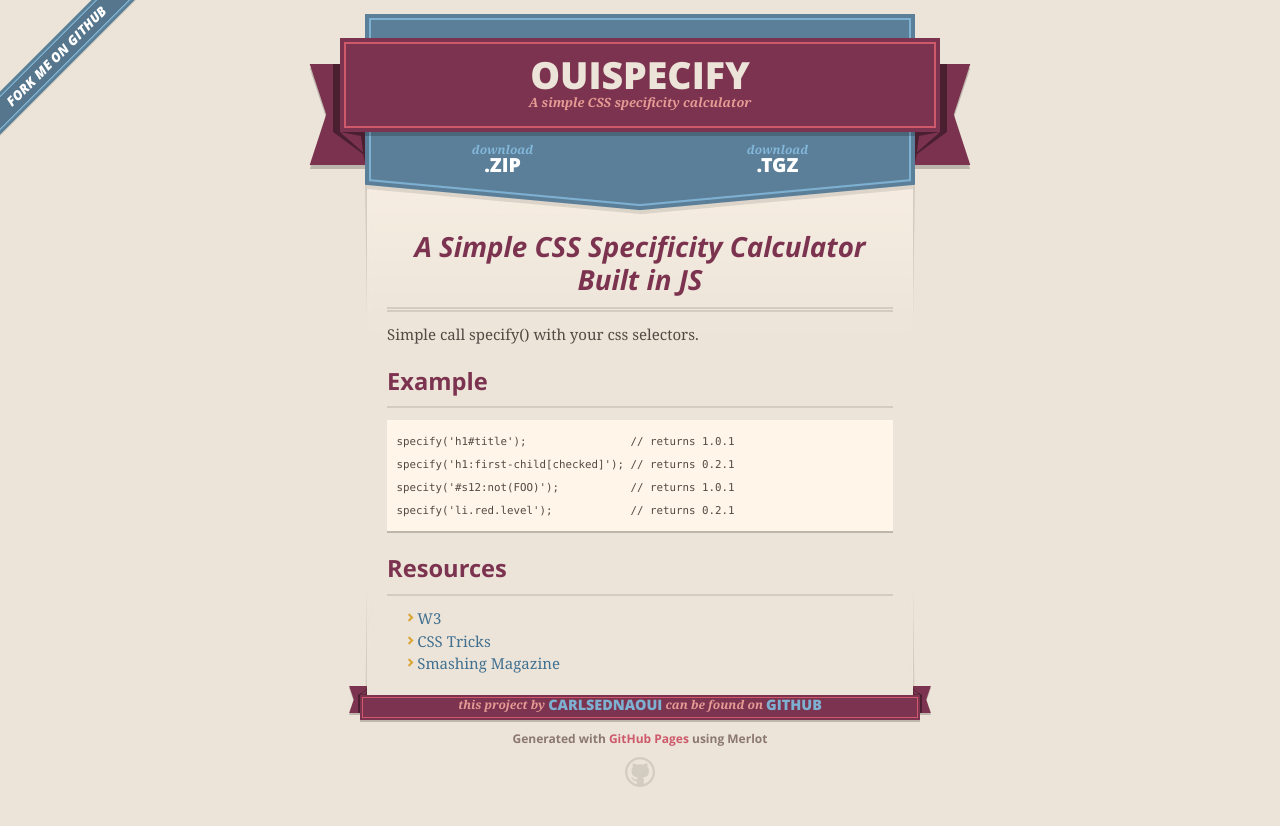
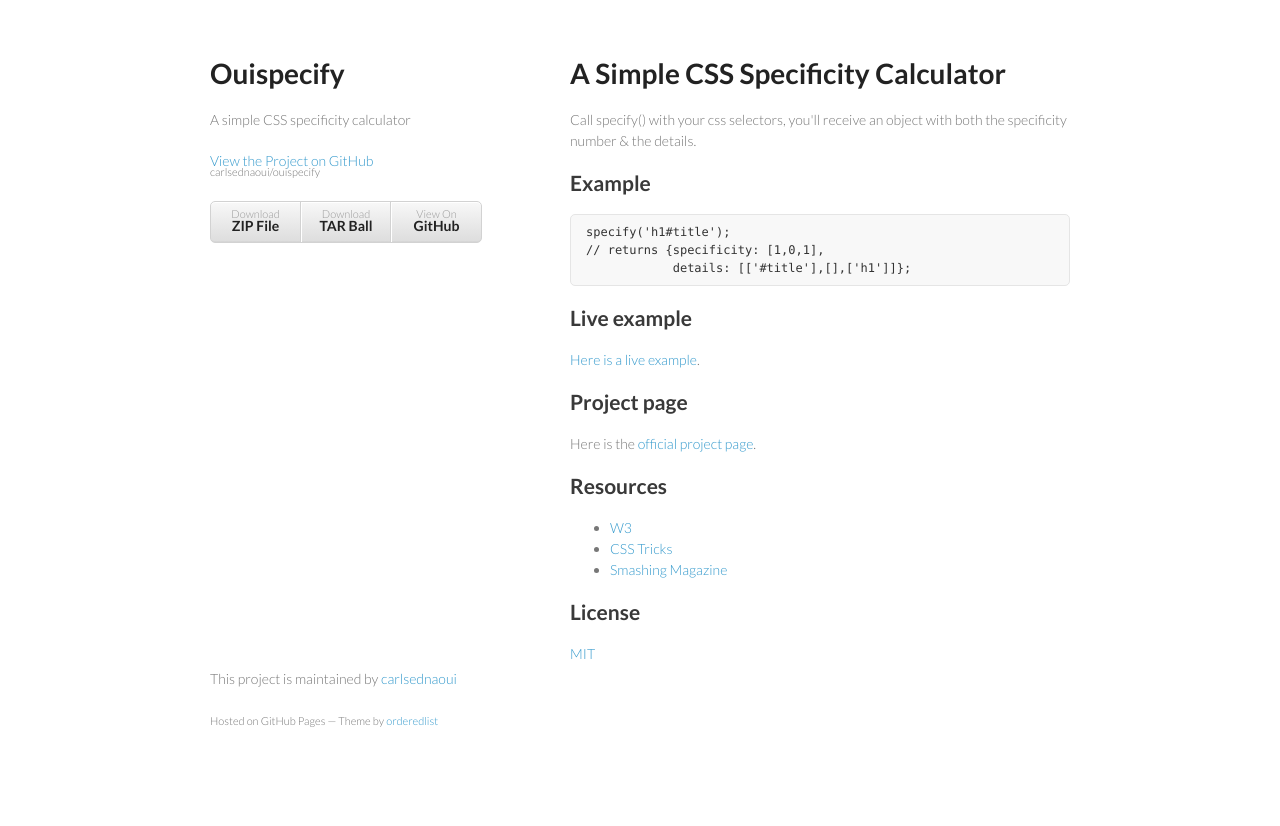
Before and after one commit to carlsednaoui/ouispecify, a plain HTML site: page index.html in a window 1280 px wide. After the commit the page ends 800 px from the top, so only its background shows below. Drawn offline with nearby package versions, Linux system fonts and the light colour scheme.

Commit message:
Create gh-pages branch via GitHub

```diff
--- a/index.html
+++ b/index.html
@@ -1,64 +1,55 @@
-<!DOCTYPE html>
+<!doctype html>
 <html>
   <head>
-    <meta charset='utf-8'>
+    <meta charset="utf-8">
     <meta http-equiv="X-UA-Compatible" content="chrome=1">
-    <meta name="viewport" content="width=640" />
+    <title>Ouispecify by carlsednaoui</title>
 
-    <link rel="stylesheet" href="stylesheets/core.css" media="screen"/>
-    <link rel="stylesheet" href="stylesheets/mobile.css" media="handheld, only screen and (max-device-width:640px)"/>
-    <link rel="stylesheet" href="stylesheets/pygment_trac.css"/>
+    <link rel="stylesheet" href="stylesheets/styles.css">
+    <link rel="stylesheet" href="stylesheets/pygment_trac.css">
+    <meta name="viewport" content="width=device-width, initial-scale=1, user-scalable=no">
+    <!--[if lt IE 9]>
+    <script src="//html5shiv.googlecode.com/svn/trunk/html5.js"></script>
+    <![endif]-->
+  </head>
+  <body>
+    <div class="wrapper">
+      <header>
+        <h1>Ouispecify</h1>
+        <p>A simple CSS specificity calculator</p>
 
-    <script type="text/javascript" src="javascripts/modernizr.js"></script>
-    <script type="text/javascript" src="https://ajax.googleapis.com/ajax/libs/jquery/1.7.1/jquery.min.js"></script>
-    <script type="text/javascript" src="javascripts/headsmart.min.js"></script>
-    <script type="text/javascript">
-      $(document).ready(function () {
-        $('#main_content').headsmart()
-      })
-    </script>
-    <title>Ouispecify by carlsednaoui</title>
-  </head>
-
-  <body>
-    <a id="forkme_banner" href="https://github.com/carlsednaoui/ouispecify">View on GitHub</a>
-    <div class="shell">
-
-      <header>
-        <span class="ribbon-outer">
-          <span class="ribbon-inner">
-            <h1>Ouispecify</h1>
-            <h2>A simple CSS specificity calculator</h2>
-          </span>
-          <span class="left-tail"></span>
-          <span class="right-tail"></span>
-        </span>
-      </header>
-
-      <section id="downloads">
-        <span class="inner">
-          <a href="https://github.com/carlsednaoui/ouispecify/zipball/master" class="zip"><em>download</em> .ZIP</a><a href="https://github.com/carlsednaoui/ouispecify/tarball/master" class="tgz"><em>download</em> .TGZ</a>
-        </span>
-      </section>
+        <p class="view"><a href="https://github.com/carlsednaoui/ouispecify">View the Project on GitHub <small>carlsednaoui/ouispecify</small></a></p>
 
 
-      <span class="banner-fix"></span>
+        <ul>
+          <li><a href="https://github.com/carlsednaoui/ouispecify/zipball/master">Download <strong>ZIP File</strong></a></li>
+          <li><a href="https://github.com/carlsednaoui/ouispecify/tarball/master">Download <strong>TAR Ball</strong></a></li>
+          <li><a href="https://github.com/carlsednaoui/ouispecify">View On <strong>GitHub</strong></a></li>
+        </ul>
+      </header>
+      <section>
+        <h1>
+<a name="a-simple-css-specificity-calculator" class="anchor" href="#a-simple-css-specificity-calculator"><span class="octicon octicon-link"></span></a>A Simple CSS Specificity Calculator</h1>
 
-
-      <section id="main_content">
-        <h1>
-<a name="a-simple-css-specificity-calculator-built-in-js" class="anchor" href="#a-simple-css-specificity-calculator-built-in-js"><span class="octicon octicon-link"></span></a>A Simple CSS Specificity Calculator Built in JS</h1>
-
-<p>Simple call specify() with your css selectors.</p>
+<p>Call specify() with your css selectors, you'll receive an object with both the specificity number &amp; the details.</p>
 
 <h2>
 <a name="example" class="anchor" href="#example"><span class="octicon octicon-link"></span></a>Example</h2>
 
-<pre><code>specify('h1#title');                // returns 1.0.1
-specify('h1:first-child[checked]'); // returns 0.2.1
-specity('#s12:not(FOO)');           // returns 1.0.1
-specify('li.red.level');            // returns 0.2.1
+<pre><code>specify('h1#title');
+// returns {specificity: [1,0,1],
+            details: [['#title'],[],['h1']]};
 </code></pre>
+
+<h2>
+<a name="live-example" class="anchor" href="#live-example"><span class="octicon octicon-link"></span></a>Live example</h2>
+
+<p><a href="http://carlsednaoui.github.io/ouispecify/example.html">Here is a live example</a>.</p>
+
+<h2>
+<a name="project-page" class="anchor" href="#project-page"><span class="octicon octicon-link"></span></a>Project page</h2>
+
+<p>Here is the <a href="http://carlsednaoui.github.io/ouispecify/">official project page</a>.</p>
 
 <h2>
 <a name="resources" class="anchor" href="#resources"><span class="octicon octicon-link"></span></a>Resources</h2>
@@ -67,23 +58,17 @@ specify('li.red.level');            // returns 0.2.1
 <li><a href="http://www.w3.org/TR/selectors/">W3</a></li>
 <li><a href="http://css-tricks.com/specifics-on-css-specificity/">CSS Tricks</a></li>
 <li><a href="http://coding.smashingmagazine.com/2007/07/27/css-specificity-things-you-should-know/">Smashing Magazine</a></li>
-</ul>
+</ul><h2>
+<a name="license" class="anchor" href="#license"><span class="octicon octicon-link"></span></a>License</h2>
+
+<p><a href="http://opensource.org/licenses/MIT">MIT</a></p>
       </section>
-
       <footer>
-        <span class="ribbon-outer">
-          <span class="ribbon-inner">
-            <p>this project by <a href="https://github.com/carlsednaoui">carlsednaoui</a> can be found on <a href="https://github.com/carlsednaoui/ouispecify">GitHub</a></p>
-          </span>
-          <span class="left-tail"></span>
-          <span class="right-tail"></span>
-        </span>
-        <p>Generated with <a href="http://pages.github.com">GitHub Pages</a> using Merlot</p>
-        <span class="octocat"></span>
+        <p>This project is maintained by <a href="https://github.com/carlsednaoui">carlsednaoui</a></p>
+        <p><small>Hosted on GitHub Pages &mdash; Theme by <a href="https://github.com/orderedlist">orderedlist</a></small></p>
       </footer>
-
     </div>
-
+    <script src="javascripts/scale.fix.js"></script>
 
   </body>
 </html>
--- /dev/null
+++ b/javascripts/scale.fix.js
@@ -0,0 +1,17 @@
+var metas = document.getElementsByTagName('meta');
+var i;
+if (navigator.userAgent.match(/iPhone/i)) {
+  for (i=0; i<metas.length; i++) {
+    if (metas[i].name == "viewport") {
+      metas[i].content = "width=device-width, minimum-scale=1.0, maximum-scale=1.0";
+    }
+  }
+  document.addEventListener("gesturestart", gestureStart, false);
+}
+function gestureStart() {
+  for (i=0; i<metas.length; i++) {
+    if (metas[i].name == "viewport") {
+      metas[i].content = "width=device-width, minimum-scale=0.25, maximum-scale=1.6";
+    }
+  }
+}
--- a/params.json
+++ b/params.json
@@ -1 +1 @@
-{"name":"Ouispecify","tagline":"A simple CSS specificity calculator","body":"# A Simple CSS Specificity Calculator Built in JS\r\nSimple call specify() with your css selectors.\r\n\r\n## Example\r\n    specify('h1#title');                // returns 1.0.1\r\n    specify('h1:first-child[checked]'); // returns 0.2.1\r\n    specity('#s12:not(FOO)');           // returns 1.0.1\r\n    specify('li.red.level');            // returns 0.2.1\r\n\r\n\r\n## Resources\r\n- [W3](http://www.w3.org/TR/selectors/)\r\n- [CSS Tricks](http://css-tricks.com/specifics-on-css-specificity/)\r\n- [Smashing Magazine](http://coding.smashingmagazine.com/2007/07/27/css-specificity-things-you-should-know/)\r\n","google":"","note":"Don't delete this file! It's used internally to help with page regeneration."}
+{"name":"Ouispecify","tagline":"A simple CSS specificity calculator","body":"# A Simple CSS Specificity Calculator\r\nCall specify() with your css selectors, you'll receive an object with both the specificity number & the details.\r\n\r\n## Example\r\n    specify('h1#title');                \r\n    // returns {specificity: [1,0,1],\r\n                details: [['#title'],[],['h1']]};\r\n\r\n## Live example\r\n[Here is a live example](http://carlsednaoui.github.io/ouispecify/example.html).\r\n\r\n## Project page\r\nHere is the [official project page](http://carlsednaoui.github.io/ouispecify/).\r\n\r\n## Resources\r\n- [W3](http://www.w3.org/TR/selectors/)\r\n- [CSS Tricks](http://css-tricks.com/specifics-on-css-specificity/)\r\n- [Smashing Magazine](http://coding.smashingmagazine.com/2007/07/27/css-specificity-things-you-should-know/)\r\n\r\n## License\r\n[MIT](http://opensource.org/licenses/MIT)","google":"","note":"Don't delete this file! It's used internally to help with page regeneration."}
--- /dev/null
+++ b/stylesheets/styles.css
@@ -0,0 +1,255 @@
+@import url(https://fonts.googleapis.com/css?family=Lato:300italic,700italic,300,700);
+
+body {
+  padding:50px;
+  font:14px/1.5 Lato, "Helvetica Neue", Helvetica, Arial, sans-serif;
+  color:#777;
+  font-weight:300;
+}
+
+h1, h2, h3, h4, h5, h6 {
+  color:#222;
+  margin:0 0 20px;
+}
+
+p, ul, ol, table, pre, dl {
+  margin:0 0 20px;
+}
+
+h1, h2, h3 {
+  line-height:1.1;
+}
+
+h1 {
+  font-size:28px;
+}
+
+h2 {
+  color:#393939;
+}
+
+h3, h4, h5, h6 {
+  color:#494949;
+}
+
+a {
+  color:#39c;
+  font-weight:400;
+  text-decoration:none;
+}
+
+a small {
+  font-size:11px;
+  color:#777;
+  margin-top:-0.6em;
+  display:block;
+}
+
+.wrapper {
+  width:860px;
+  margin:0 auto;
+}
+
+blockquote {
+  border-left:1px solid #e5e5e5;
+  margin:0;
+  padding:0 0 0 20px;
+  font-style:italic;
+}
+
+code, pre {
+  font-family:Monaco, Bitstream Vera Sans Mono, Lucida Console, Terminal;
+  color:#333;
+  font-size:12px;
+}
+
+pre {
+  padding:8px 15px;
+  background: #f8f8f8;
+  border-radius:5px;
+  border:1px solid #e5e5e5;
+  overflow-x: auto;
+}
+
+table {
+  width:100%;
+  border-collapse:collapse;
+}
+
+th, td {
+  text-align:left;
+  padding:5px 10px;
+  border-bottom:1px solid #e5e5e5;
+}
+
+dt {
+  color:#444;
+  font-weight:700;
+}
+
+th {
+  color:#444;
+}
+
+img {
+  max-width:100%;
+}
+
+header {
+  width:270px;
+  float:left;
+  position:fixed;
+}
+
+header ul {
+  list-style:none;
+  height:40px;
+
+  padding:0;
+
+  background: #eee;
+  background: -moz-linear-gradient(top, #f8f8f8 0%, #dddddd 100%);
+  background: -webkit-gradient(linear, left top, left bottom, color-stop(0%,#f8f8f8), color-stop(100%,#dddddd));
+  background: -webkit-linear-gradient(top, #f8f8f8 0%,#dddddd 100%);
+  background: -o-linear-gradient(top, #f8f8f8 0%,#dddddd 100%);
+  background: -ms-linear-gradient(top, #f8f8f8 0%,#dddddd 100%);
+  background: linear-gradient(top, #f8f8f8 0%,#dddddd 100%);
+
+  border-radius:5px;
+  border:1px solid #d2d2d2;
+  box-shadow:inset #fff 0 1px 0, inset rgba(0,0,0,0.03) 0 -1px 0;
+  width:270px;
+}
+
+header li {
+  width:89px;
+  float:left;
+  border-right:1px solid #d2d2d2;
+  height:40px;
+}
+
+header ul a {
+  line-height:1;
+  font-size:11px;
+  color:#999;
+  display:block;
+  text-align:center;
+  padding-top:6px;
+  height:40px;
+}
+
+strong {
+  color:#222;
+  font-weight:700;
+}
+
+header ul li + li {
+  width:88px;
+  border-left:1px solid #fff;
+}
+
+header ul li + li + li {
+  border-right:none;
+  width:89px;
+}
+
+header ul a strong {
+  font-size:14px;
+  display:block;
+  color:#222;
+}
+
+section {
+  width:500px;
+  float:right;
+  padding-bottom:50px;
+}
+
+small {
+  font-size:11px;
+}
+
+hr {
+  border:0;
+  background:#e5e5e5;
+  height:1px;
+  margin:0 0 20px;
+}
+
+footer {
+  width:270px;
+  float:left;
+  position:fixed;
+  bottom:50px;
+}
+
+@media print, screen and (max-width: 960px) {
+
+  div.wrapper {
+    width:auto;
+    margin:0;
+  }
+
+  header, section, footer {
+    float:none;
+    position:static;
+    width:auto;
+  }
+
+  header {
+    padding-right:320px;
+  }
+
+  section {
+    border:1px solid #e5e5e5;
+    border-width:1px 0;
+    padding:20px 0;
+    margin:0 0 20px;
+  }
+
+  header a small {
+    display:inline;
+  }
+
+  header ul {
+    position:absolute;
+    right:50px;
+    top:52px;
+  }
+}
+
+@media print, screen and (max-width: 720px) {
+  body {
+    word-wrap:break-word;
+  }
+
+  header {
+    padding:0;
+  }
+
+  header ul, header p.view {
+    position:static;
+  }
+
+  pre, code {
+    word-wrap:normal;
+  }
+}
+
+@media print, screen and (max-width: 480px) {
+  body {
+    padding:15px;
+  }
+
+  header ul {
+    display:none;
+  }
+}
+
+@media print {
+  body {
+    padding:0.4in;
+    font-size:12pt;
+    color:#444;
+  }
+}
```
